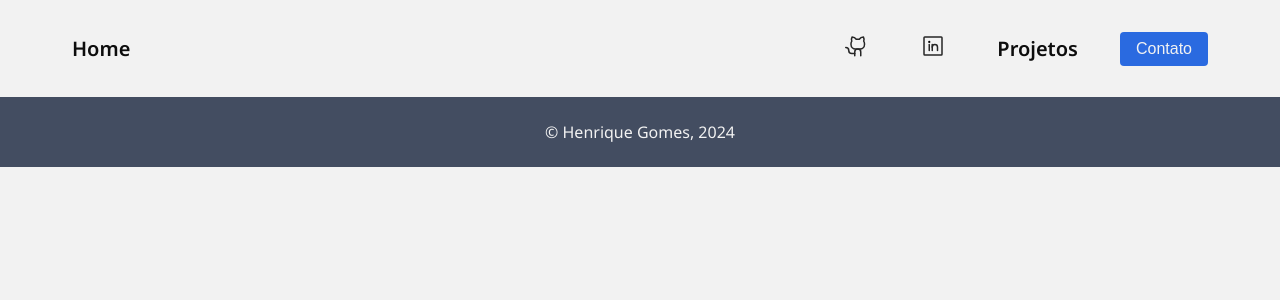
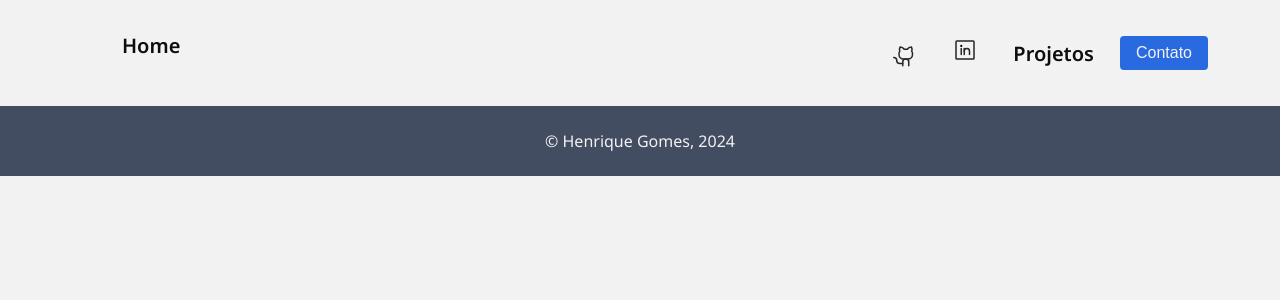
Before and after one commit to oihenrique/portfolio-web, an Angular app: page / in a window 1280 px wide. Shown: the top 300 px of the page. Built offline with nearby package versions, Linux system fonts and the light colour scheme.

Commit message:
fix: "home" button on mobile view

```diff
--- a/src/app/components/shared/header/header.component.html
+++ b/src/app/components/shared/header/header.component.html
@@ -1,26 +1,28 @@
 <header class="wrapper">
-    <a id="home" href="index.html">Home</a>
-    <li class="menu" [class.is-open]="isMenuOpen">
-        <ul class="menu-item">
-            <a href="https://github.com/oihenrique">
+    <ul class="menu" [class.is-open]="isMenuOpen">
+        <li class="menu-item"><a id="home" href="index.html">Home</a></li>
+        <div class="nav">
+            <li class="menu-item">
+                <a href="https://github.com/oihenrique" target="_blank">
                     <svg xmlns="http://www.w3.org/2000/svg" viewBox="0 0 256 256"><rect width="256" height="256" fill="none"/><path d="M119.83,56A52,52,0,0,0,76,32a51.92,51.92,0,0,0-3.49,44.7A49.28,49.28,0,0,0,64,104v8a48,48,0,0,0,48,48h48a48,48,0,0,0,48-48v-8a49.28,49.28,0,0,0-8.51-27.3A51.92,51.92,0,0,0,196,32a52,52,0,0,0-43.83,24Z" fill="none" stroke="currentColor" stroke-linecap="round" stroke-linejoin="round" stroke-width="16"/><path d="M104,232V192a32,32,0,0,1,32-32h0a32,32,0,0,1,32,32v40" fill="none" stroke="currentColor" stroke-linecap="round" stroke-linejoin="round" stroke-width="16"/><path d="M104,208H72a32,32,0,0,1-32-32A32,32,0,0,0,8,144" fill="none" stroke="currentColor" stroke-linecap="round" stroke-linejoin="round" stroke-width="16"/></svg>
                     {{ isMenuOpen ? " Github" : ""}}
                 </a>
-        </ul>
-        <ul class="menu-item">
-            <a href="https://www.linkedin.com/in/oihenriquegomes/">
+            </li>
+            <li class="menu-item">
+                <a href="https://www.linkedin.com/in/oihenriquegomes/" target="_blank">
                     <svg xmlns="http://www.w3.org/2000/svg" viewBox="0 0 256 256"><rect width="256" height="256" fill="none"/><rect x="32" y="32" width="192" height="192" rx="8" fill="none" stroke="currentColor" stroke-linecap="round" stroke-linejoin="round" stroke-width="16"/><line x1="120" y1="112" x2="120" y2="176" fill="none" stroke="currentColor" stroke-linecap="round" stroke-linejoin="round" stroke-width="16"/><line x1="88" y1="112" x2="88" y2="176" fill="none" stroke="currentColor" stroke-linecap="round" stroke-linejoin="round" stroke-width="16"/><path d="M120,140a28,28,0,0,1,56,0v36" fill="none" stroke="currentColor" stroke-linecap="round" stroke-linejoin="round" stroke-width="16"/><circle cx="88" cy="84" r="12"/></svg>
                     {{ isMenuOpen ? " LinkedIn" : ""}}
                 </a>
+            </li>
+            <li class="menu-item">
+                <a href="#">Projetos</a>
+            </li>
+            <li>
+                <btn-primary id="contact" text="Contato"></btn-primary>
+            </li>
+        </div>
     </ul>
-        <ul class="menu-item">
-            <a href="#">Projetos</a>
-        </ul>
-        <btn-primary id="contact"
-            text="Contato">
-        </btn-primary>
-    </li>
-    <li class="burger" (click)="toggleMenu()">
+    <div class="burger" (click)="toggleMenu()">
         <svg *ngIf="isMenuOpen" xmlns="http://www.w3.org/2000/svg" viewBox="0 0 256 256">
             <rect width="256" height="256" fill="none"/>
             <line x1="48" y1="128" x2="120" y2="128" stroke="currentColor" stroke-linecap="round" stroke-linejoin="round" stroke-width="16"/>
@@ -36,5 +38,5 @@
             <line x1="40" y1="64" x2="216" y2="64" fill="none" stroke="currentColor" stroke-linecap="round" stroke-linejoin="round" stroke-width="16"/>
             <line x1="40" y1="192" x2="216" y2="192" fill="none" stroke="currentColor" stroke-linecap="round" stroke-linejoin="round" stroke-width="16"/>
         </svg>
-    </li>
+    </div>
 </header>
--- a/src/app/components/shared/header/header.component.scss
+++ b/src/app/components/shared/header/header.component.scss
@@ -3,20 +3,24 @@
 header {
     display: flex;
     align-items: center;
-    justify-content: space-between;
-    padding-top: 24px;
-    padding-bottom: 24px;
+    padding-top: 16px;
+    padding-bottom: 16px;
 
-    li {
+    ul {
         display: flex;
-        align-items: center;
-        justify-content: center;
+        width: 100%;
+        justify-content: space-between;
         list-style-type: none;
-        gap: 32px;
 
-        ul {
+        .nav {
+            display: flex;
             flex-direction: column;
-            padding-bottom: 1rem;
+            align-items: center;
+            gap: 16px;
+        }
+
+        li {
+            flex-direction: column;
         }
     }
 
@@ -51,11 +55,18 @@ header {
     .menu {
         display: none;
 
+        #home {
+            display: flex;
+            flex-direction: column;
+            align-items: center;
+            padding-bottom: 12px;
+        }
+
         &.is-open {
             display: block;
             position: absolute;
-            top: 4.5rem;
-            right: .4rem;
+            top: 2.8rem;
+            right: 0rem;
             background-color: $white-text-color-500;
             width: 100%;
 
@@ -68,10 +79,14 @@ header {
             padding: 0 10px;
             display: block;
             font-size: 0.6rem;
+
+            &:nth-last-child(4) {
+                padding-top: 12px;
+            }
         }
     }
 
-    #home, #contact {
+    #contact {
         display: none;
     }
 
@@ -84,6 +99,7 @@ header {
     from {
         width: 0;
     }
+
     to {
         width: 100%;
     }
@@ -94,6 +110,10 @@ header {
         display: none !important;
     }
 
+    .nav {
+        flex-direction: row !important;
+    }
+
     .menu {
         display: flex !important;
     }
@@ -101,5 +121,4 @@ header {
     #home, #contact {
         display: inline !important;
     }
-
 }
```
Lines whose indentation alone changed are shown as unchanged.
